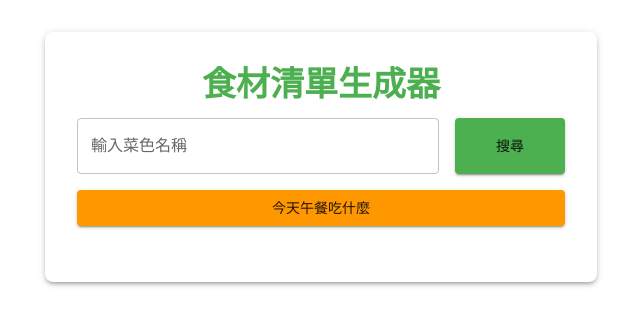
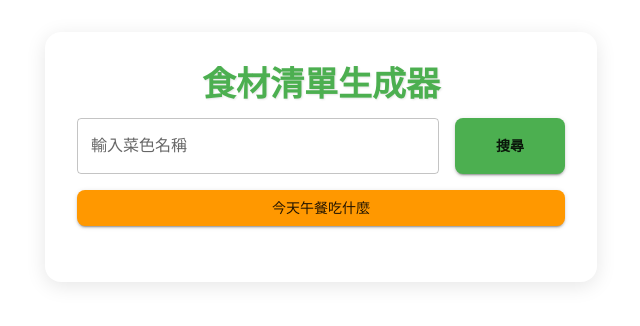
Before and after one commit to Simonlin7972/recipe-app, a React (Create React App) app: page / in a window 1280 px wide. Shown: the top 326 px of the page, without its empty margins (319-959 px from the left). Built offline with nearby package versions, Linux system fonts and the light colour scheme.

Commit message:
更新＠mui

```diff
--- /dev/null
+++ b/config-overrides.js
@@ -0,0 +1,5 @@
+const { override, addBabelPlugin } = require('customize-cra');
+
+module.exports = override(
+  addBabelPlugin('@babel/plugin-proposal-optional-chaining')
+);
--- /dev/null
+++ b/postcss.config.js
@@ -0,0 +1,6 @@
+module.exports = {
+  plugins: {
+    tailwindcss: {},
+    autoprefixer: {},
+  },
+}
--- a/src/App.js
+++ b/src/App.js
@@ -4,6 +4,7 @@ import { createTheme, ThemeProvider } from '@mui/material/styles';
 import { createFilterOptions } from '@mui/material/Autocomplete';
 import './App.css';
 import recipes from './recipes.json';
+import { styled } from '@mui/material/styles';
 
 const theme = createTheme({
   palette: {
@@ -20,12 +21,28 @@ const theme = createTheme({
   typography: {
     fontFamily: '"Noto Sans TC", "Roboto", "Helvetica", "Arial", sans-serif',
   },
+  components: {
+    MuiButton: {
+      styleOverrides: {
+        root: {
+          borderRadius: 8,
+        },
+      },
+    },
+  },
 });
 
 // 自定義過濾選項，最多顯示5個
 const filterOptions = createFilterOptions({
   limit: 5,
 });
+
+// 使用 styled 函數創建自定義組件
+const CustomPaper = styled(Paper)(({ theme }) => ({
+  padding: theme.spacing(4),
+  borderRadius: 16,
+  boxShadow: '0 4px 20px rgba(0,0,0,0.1)',
+}));
 
 function App() {
   const [dish, setDish] = useState('');
@@ -74,8 +91,18 @@ function App() {
   return (
     <ThemeProvider theme={theme}>
       <Container maxWidth="sm" sx={{ py: 4 }}>
-        <Paper elevation={3} sx={{ p: 4, borderRadius: 2 }}>
-          <Typography variant="h4" component="h1" gutterBottom align="center" sx={{ fontWeight: 'bold', color: 'primary.main' }}>
+        <CustomPaper>
+          <Typography
+            variant="h4"
+            component="h1"
+            gutterBottom
+            align="center"
+            sx={{
+              fontWeight: 'bold',
+              color: 'primary.main',
+              textShadow: '1px 1px 2px rgba(0,0,0,0.1)',
+            }}
+          >
             食材清單生成器
           </Typography>
           <Grid container spacing={2} alignItems="center">
@@ -101,7 +128,13 @@ function App() {
                 variant="contained"
                 onClick={getIngredients}
                 disabled={loading}
-                sx={{ height: '56px' }} // 確保按鈕高度與輸入欄位一致
+                sx={{
+                  height: '56px',
+                  fontWeight: 'bold',
+                  '&:hover': {
+                    backgroundColor: 'secondary.main',
+                  },
+                }}
               >
                 {loading ? '載入中...' : '搜尋'}
               </Button>
@@ -167,7 +200,7 @@ function App() {
               </List>
             </Box>
           )}
-        </Paper>
+        </CustomPaper>
       </Container>
     </ThemeProvider>
   );
```
Also changed, not shown: package.json (+8 -3 lines), tailwind.config.js (added, +9 -0 lines), 1 other file (tests, documents, lock files or other folders).
